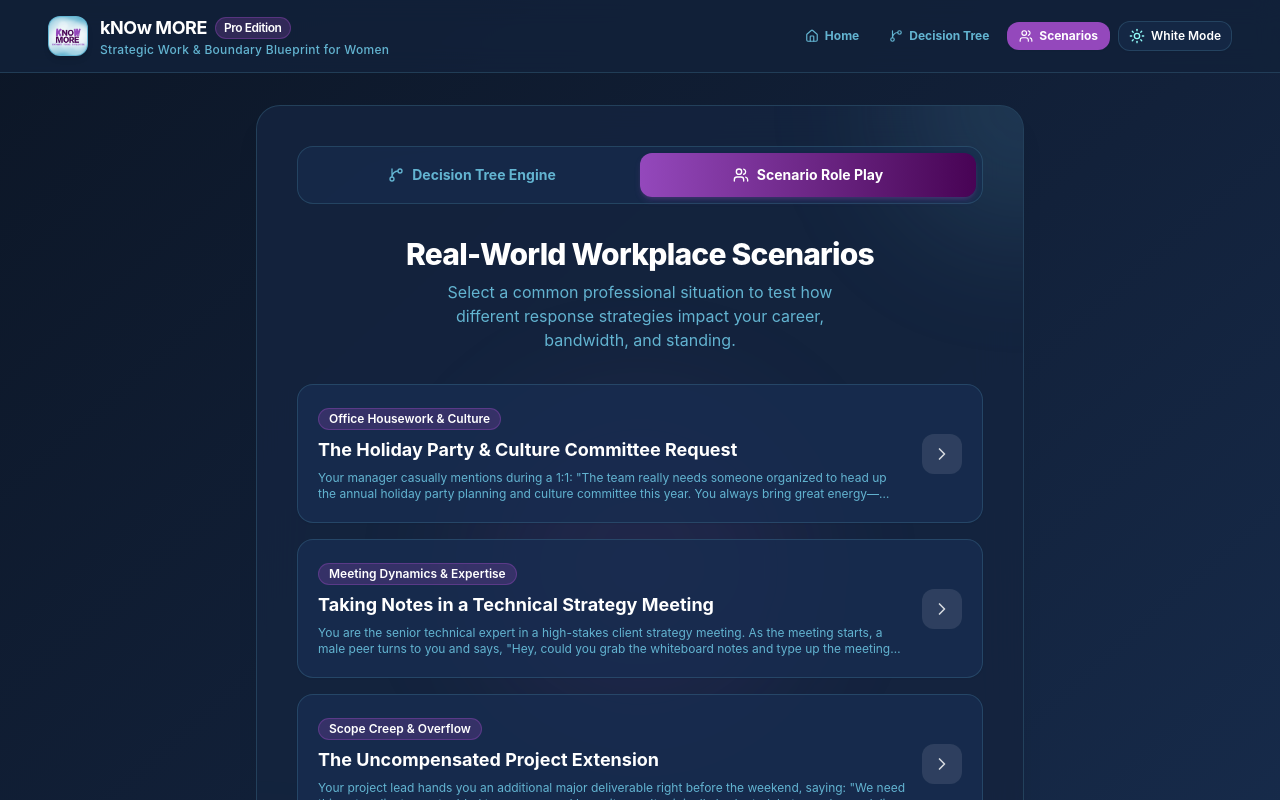
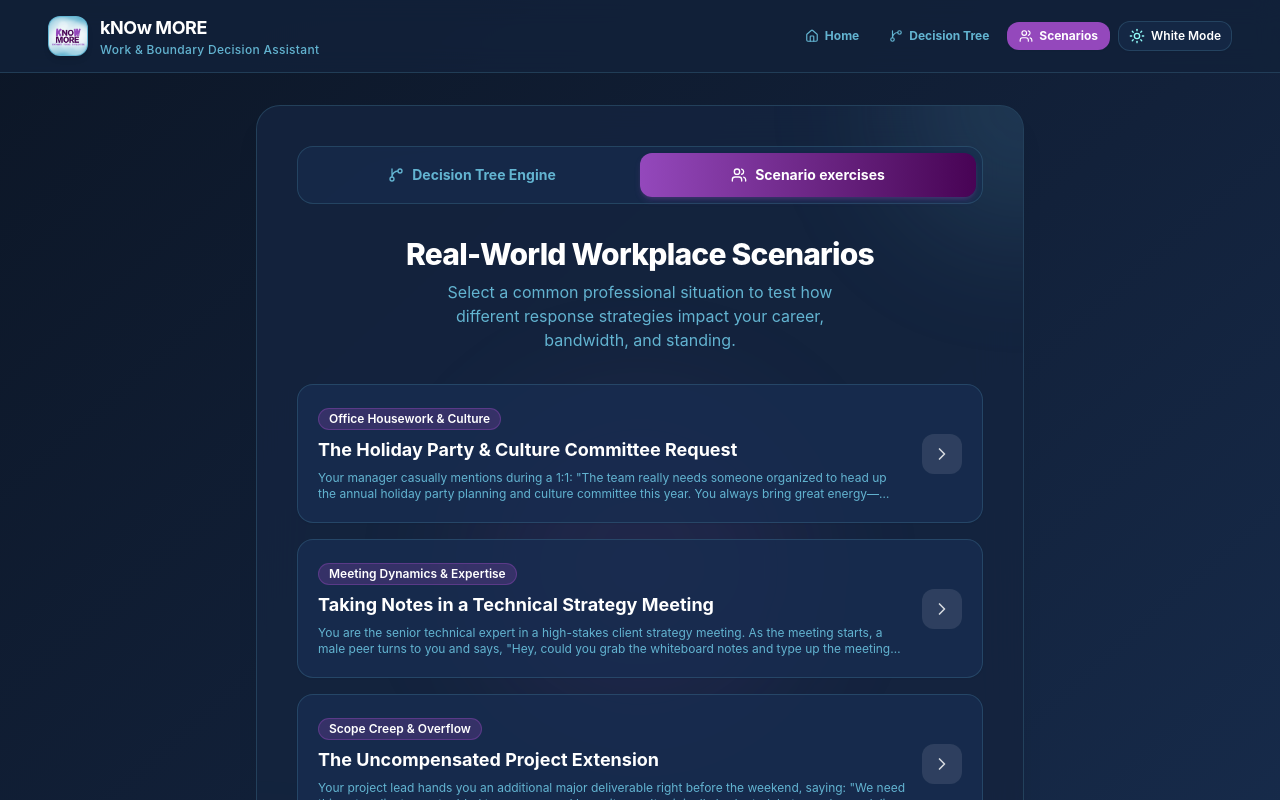
Before and after one commit to AleXutzZu/kNOw-more, a React (Vite) app: page /scenarios in a window 1280 px wide. Shown: the top 800 px of the page. Built offline with nearby package versions, Linux system fonts and the light colour scheme.

Commit message:
Edited text and captions

```diff
--- a/src/components/common/TabNavigation.tsx
+++ b/src/components/common/TabNavigation.tsx
@@ -29,7 +29,7 @@ export const TabNavigation: React.FC = () => {
         }
       >
         <Users className="w-4 h-4" />
-        <span>Scenario Role Play</span>
+        <span>Scenario exercises</span>
       </NavLink>
     </div>
   );
--- a/src/components/decision-tree/WelcomeCard.tsx
+++ b/src/components/decision-tree/WelcomeCard.tsx
@@ -12,7 +12,7 @@ export const WelcomeCard: React.FC<WelcomeCardProps> = ({ onStart }) => {
         Should You Take On That Extra Work?
       </h2>
       <p className="text-text-muted text-sm sm:text-base max-w-lg mx-auto leading-relaxed">
-        Navigate invisible labor, office housework, psychological traps, and strategic ROI with this advanced decision engine designed to protect your bandwidth and career trajectory.
+        Navigate invisible labor, office housework and psychological traps with this advanced decision tree assistant designed to protect your peace and career trajectory.
       </p>
       <div className="pt-4">
         <button
--- a/src/components/layout/Header.tsx
+++ b/src/components/layout/Header.tsx
@@ -20,12 +20,9 @@ export const Header: React.FC = () => {
         <div>
           <h1 className="text-lg font-bold tracking-tight text-text-main flex items-center space-x-2">
             <span className="group-hover:text-primary transition-colors">kNOw MORE</span>
-            <span className="text-xs px-2 py-0.5 rounded-full bg-tag-bg text-tag-text border border-tag-border font-semibold">
-              Pro Edition
-            </span>
           </h1>
           <p className="text-xs text-blue-sky font-medium tracking-wide hidden sm:block">
-            Strategic Work &amp; Boundary Blueprint for Women
+            Work &amp; Boundary Decision Assistant
           </p>
         </div>
       </Link>
```
